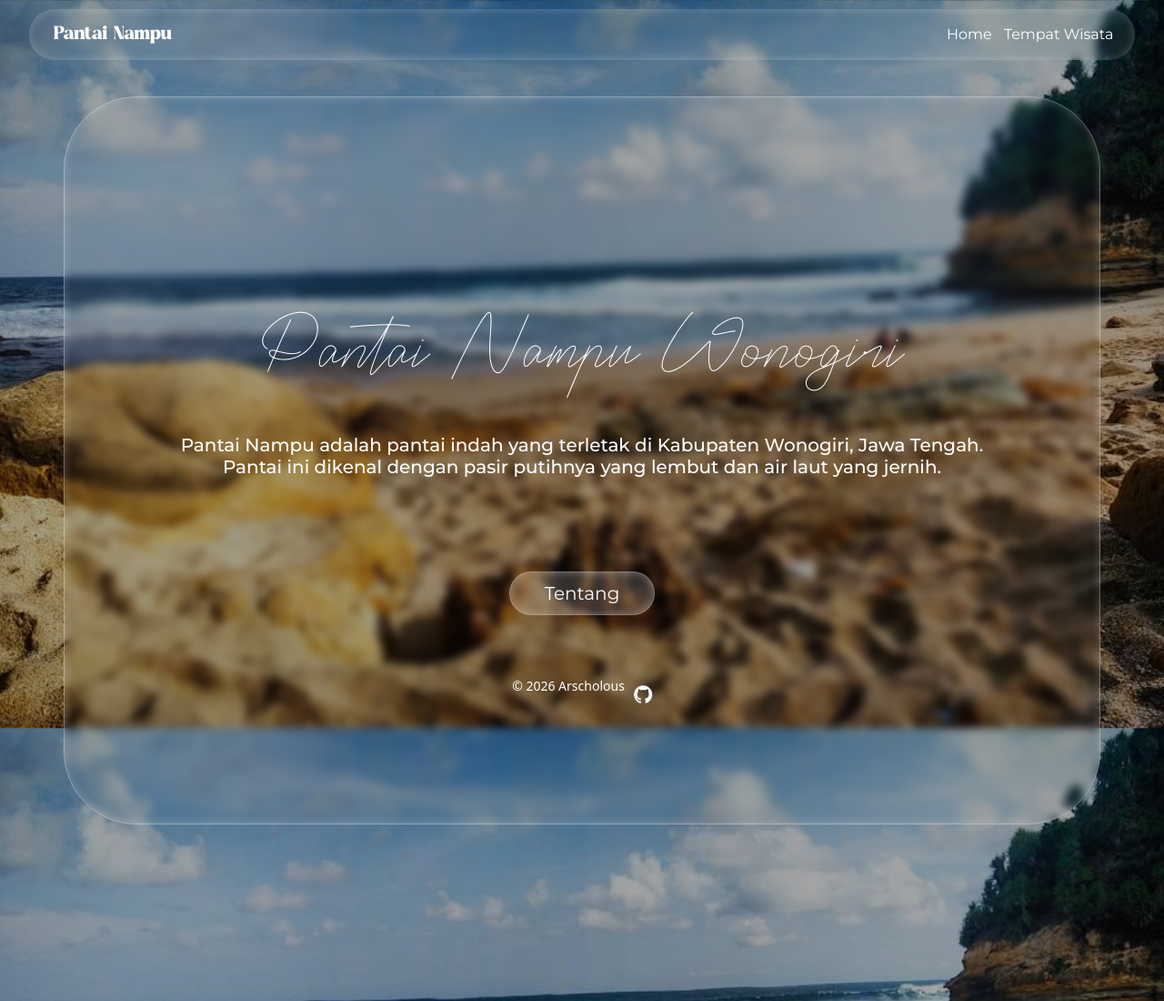
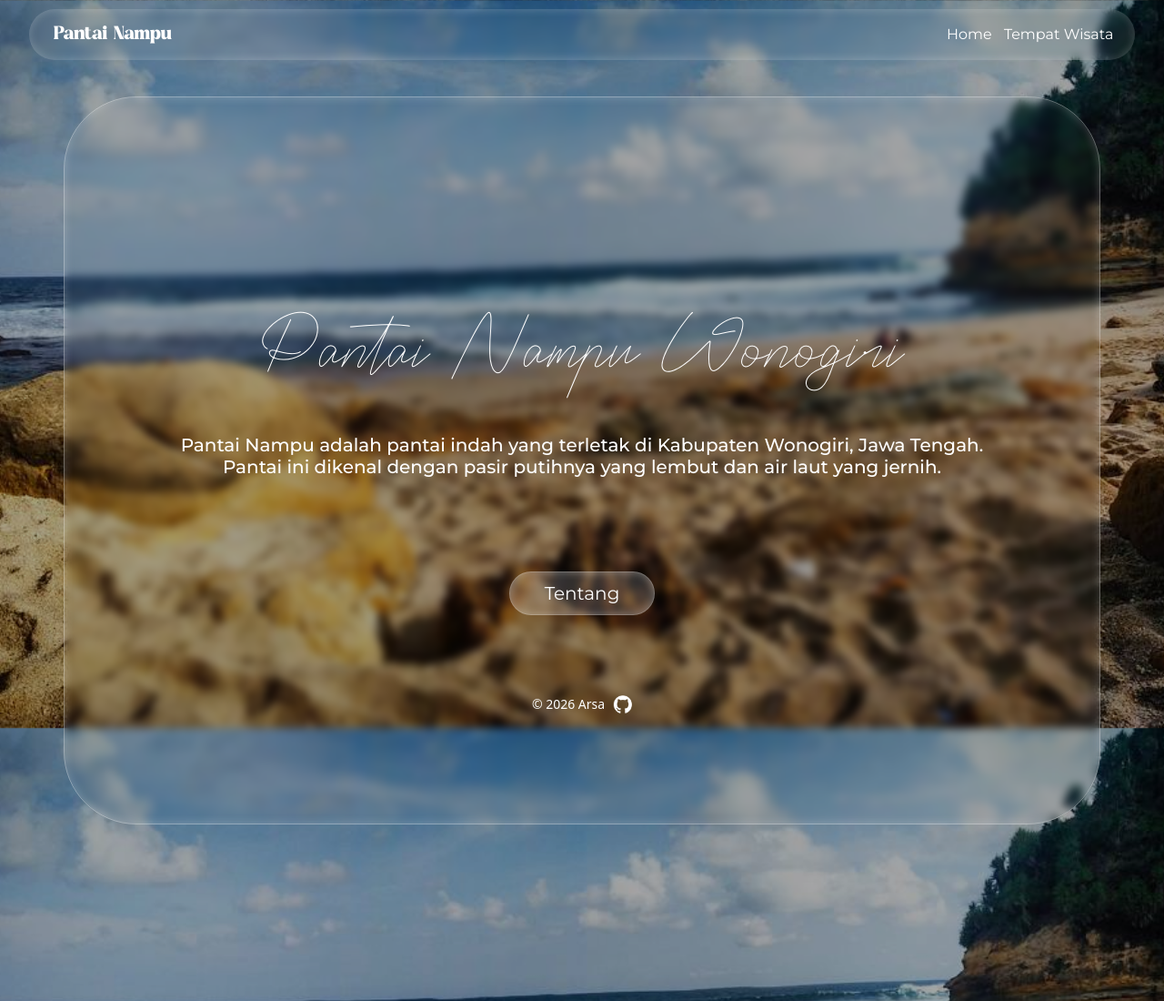
Before and after one commit to shataraa/tugas-tik, a website: page index.html in a window 1280 px wide. Shown: the top 1100 px of the page at 91% size. Drawn offline with nearby package versions, Linux system fonts and the light colour scheme; a web font is replaced by a local one.

Commit message:
footer fix

```diff
--- a/index.html
+++ b/index.html
@@ -72,8 +72,7 @@
   </div>
 </div>
 <footer class="footer">
-  <p>© 2026 Arscholous</p>
-
+  <p>© 2026 Arsa</p>
   <a href="https://github.com/shataraa" target="_blank">
     <img src="images/gth.png" alt="GitHub">
   </a>
--- a/style.css
+++ b/style.css
@@ -503,12 +503,11 @@ html {
   display: inline-block;
 }
 
-.footer {
+.footer{
   position: fixed;
-  bottom: 20px;
+  bottom: 0px;
   left: 50%;
   transform: translateX(-50%);
-
   display: flex;
   align-items: center;
   gap: 10px;
@@ -522,6 +521,11 @@ html {
   height: 20px;
   filter: invert(1);
   transition: 0.3s;
+  vertical-align: 10px;
+}
+
+.footer img:hover {
+  transform: scale(1.5);
 }
 @media (max-width: 700px) {
   nav{
```
